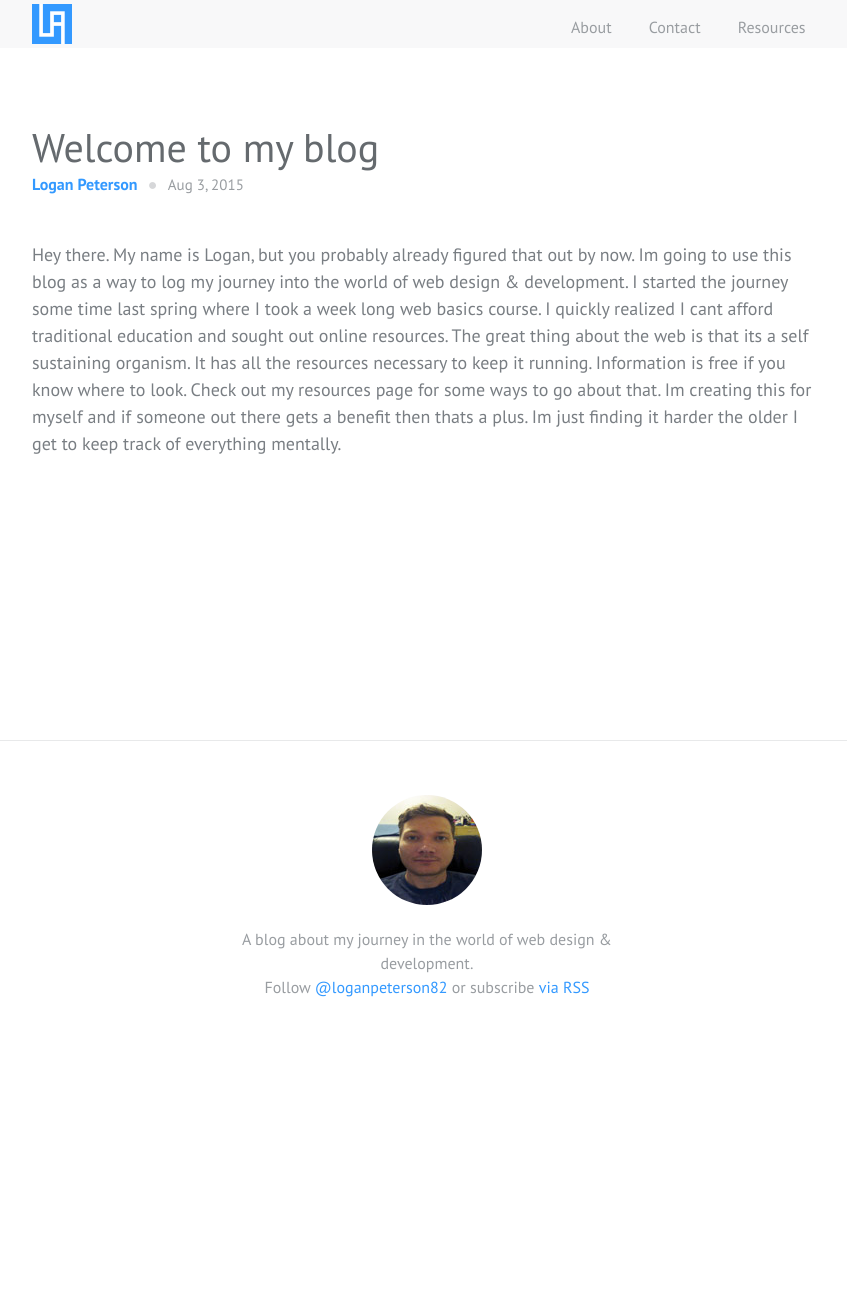
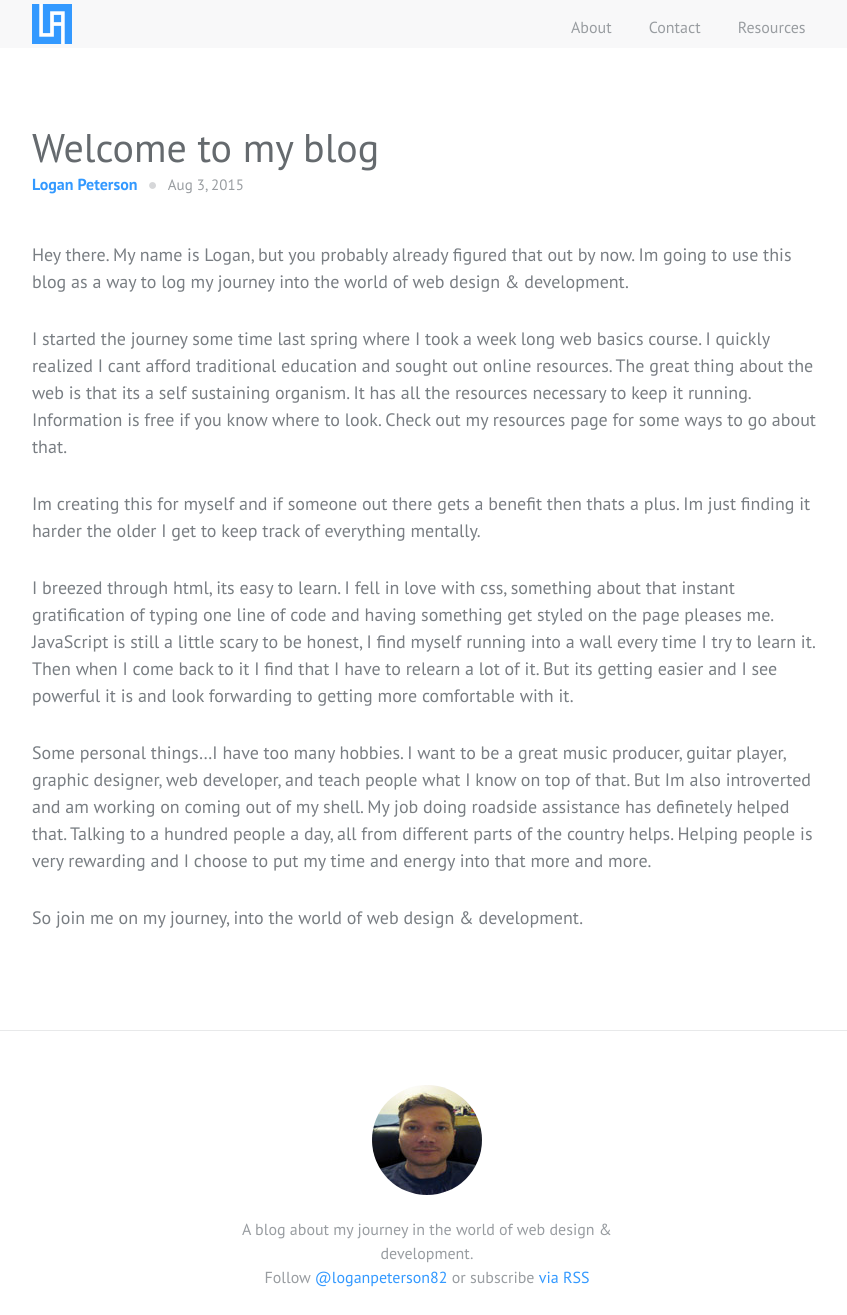
Before and after one commit to LoganAaron/loganaaron.github.io, a Jekyll site: the page built from _posts/2015-08-03-welcome.md, in a window 1280 px wide. Shown: the whole page, without its empty margins (213-1060 px from the left). Built offline with Jekyll 4.4.1, drawn with Linux system fonts in a browser that asks for light colours; comment, search, counter and statistics services are not loaded; before the commit the page ends 1026 px from its top, so only the background shows below that.

Commit message:
new post
add paragraphs to welcome post
add post - A for animation

```diff
--- a/_posts/2015-08-03-welcome.md
+++ b/_posts/2015-08-03-welcome.md
@@ -6,6 +6,13 @@ category: hi
 ---
 
 Hey there. My name is Logan, but you probably already figured that out by now. Im going to use this blog as a way to log my journey into the world of web design & development.
-I started the journey some time last spring where I took a week long web basics course.  I quickly realized I cant afford traditional education and sought out online resources. The great thing about the web is that its a self sustaining organism. It has all the resources necessary to keep it running.
-Information is free if you know where to look. Check out my resources page for some ways to go about that.
+
+I started the journey some time last spring where I took a week long web basics course.  I quickly realized I cant afford traditional education and sought out online resources. The great thing about the web is that its a self sustaining organism. It has all the resources necessary to keep it running. Information is free if you know where to look. Check out my resources page for some ways to go about that.
+
 Im creating this for myself and if someone out there gets a benefit then thats a plus. Im just finding it harder the older I get to keep track of everything mentally.
+
+I breezed through html, its easy to learn. I fell in love with css, something about that instant gratification of typing one line of code and having something get styled on the page pleases me. JavaScript is still a little scary to be honest, I find myself running into a wall every time I try to learn it. Then when I come back to it I find that I have to relearn a lot of it. But its getting easier and I see powerful it is and look forwarding to getting more comfortable with it.
+
+Some personal things...I have too many hobbies. I want to be a great music producer, guitar player, graphic designer, web developer, and teach people what I know on top of that. But Im also introverted and am working on coming out of my shell. My job doing roadside assistance has definetely helped that. Talking to a hundred people a day, all from different parts of the country helps. Helping people is very rewarding and I choose to put my time and energy into that more and more.
+
+So join me on my journey, into the world of web design & development.
```
Also changed, not shown: _posts/2015-08-03-SVGfromAtoZ-A.md (added, +18 -0 lines).
